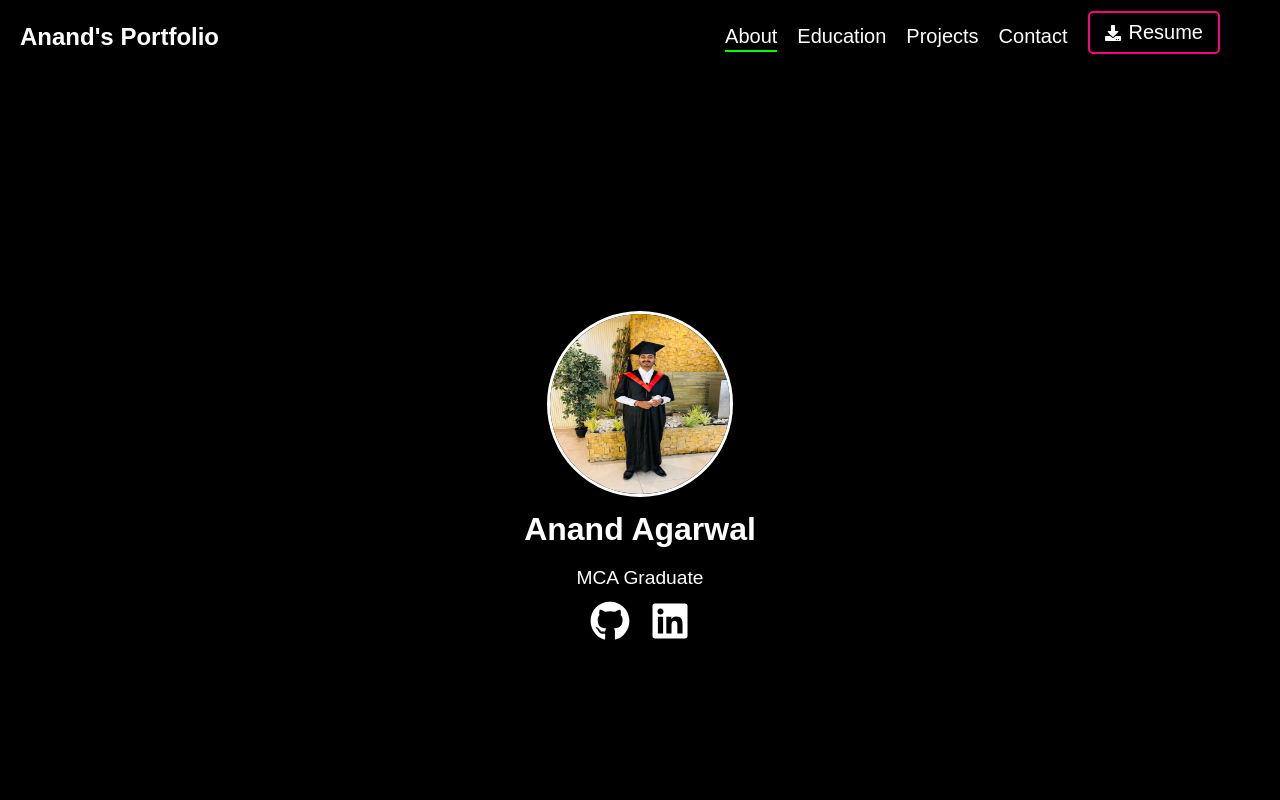
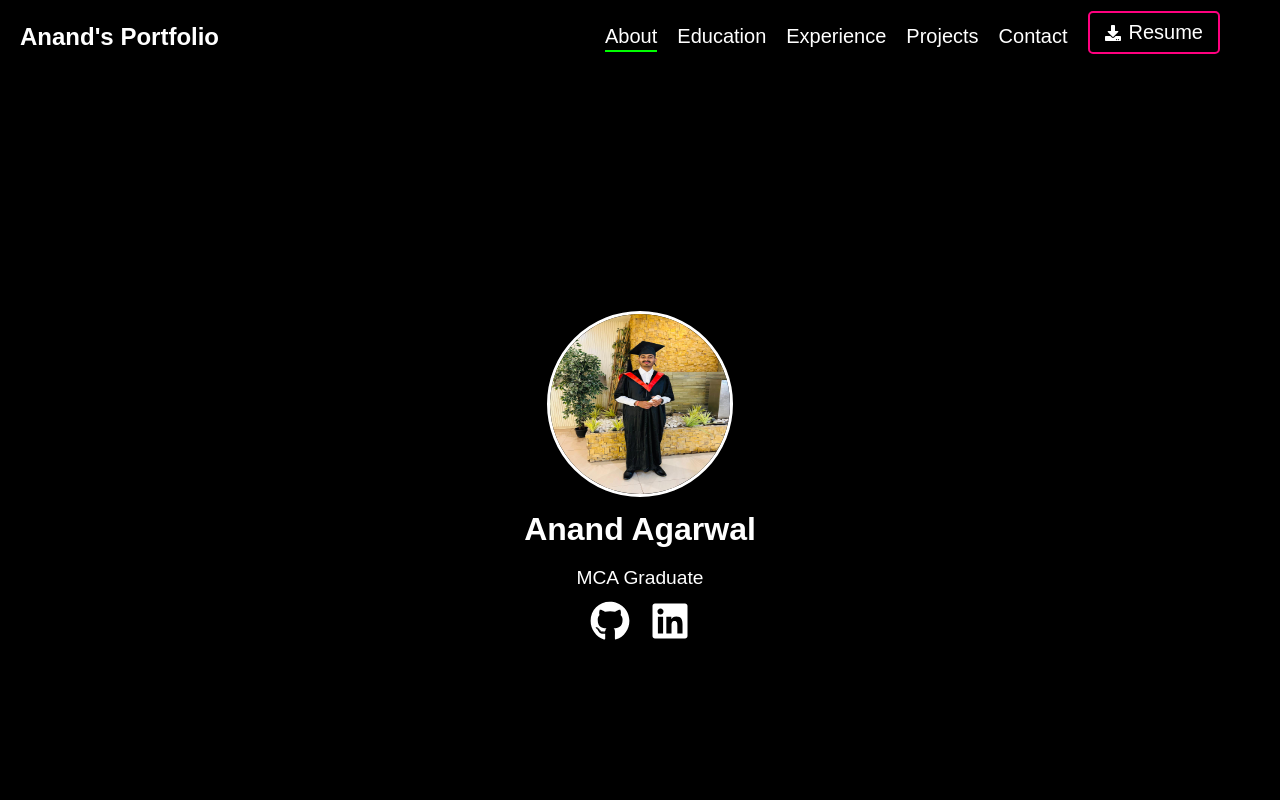
Before and after one commit to anand20agarwal/Portfolio-new-deign, a React (Create React App) app: page / in a window 1280 px wide. Shown: the top 800 px of the page. Built offline with nearby package versions, Linux system fonts and the light colour scheme.

Commit message:
updated in expeirnce

```diff
--- a/src/components/Navbar.js
+++ b/src/components/Navbar.js
@@ -29,6 +29,7 @@ const Navbar = () => {
         {[
           { to: "about", label: "About" },
           { to: "education", label: "Education" },
+          { to: "experience", label: "Experience" },
           { to: "projects", label: "Projects" },
           { to: "contact", label: "Contact" },
         ].map(({ to, label }) => (
```
